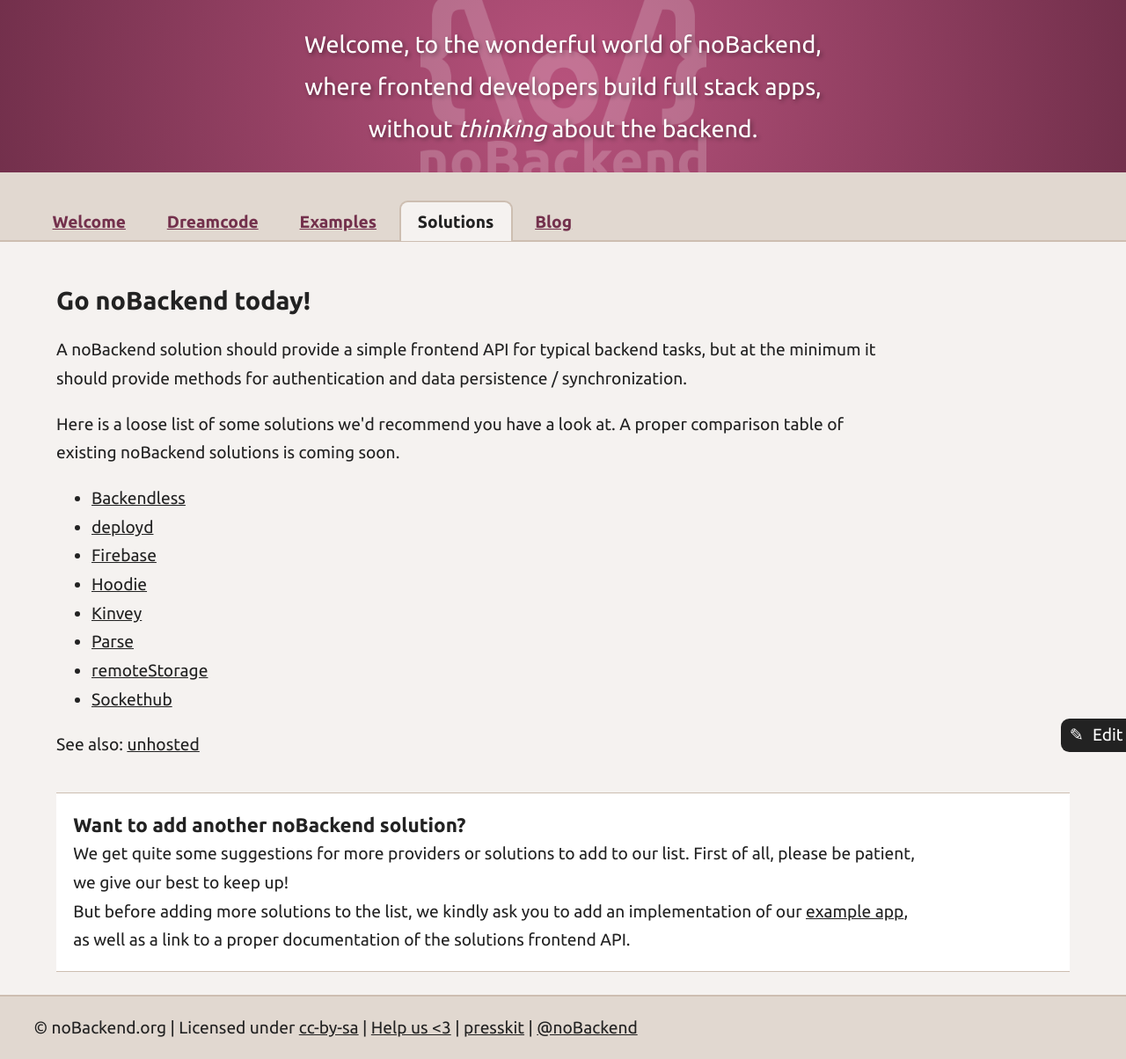
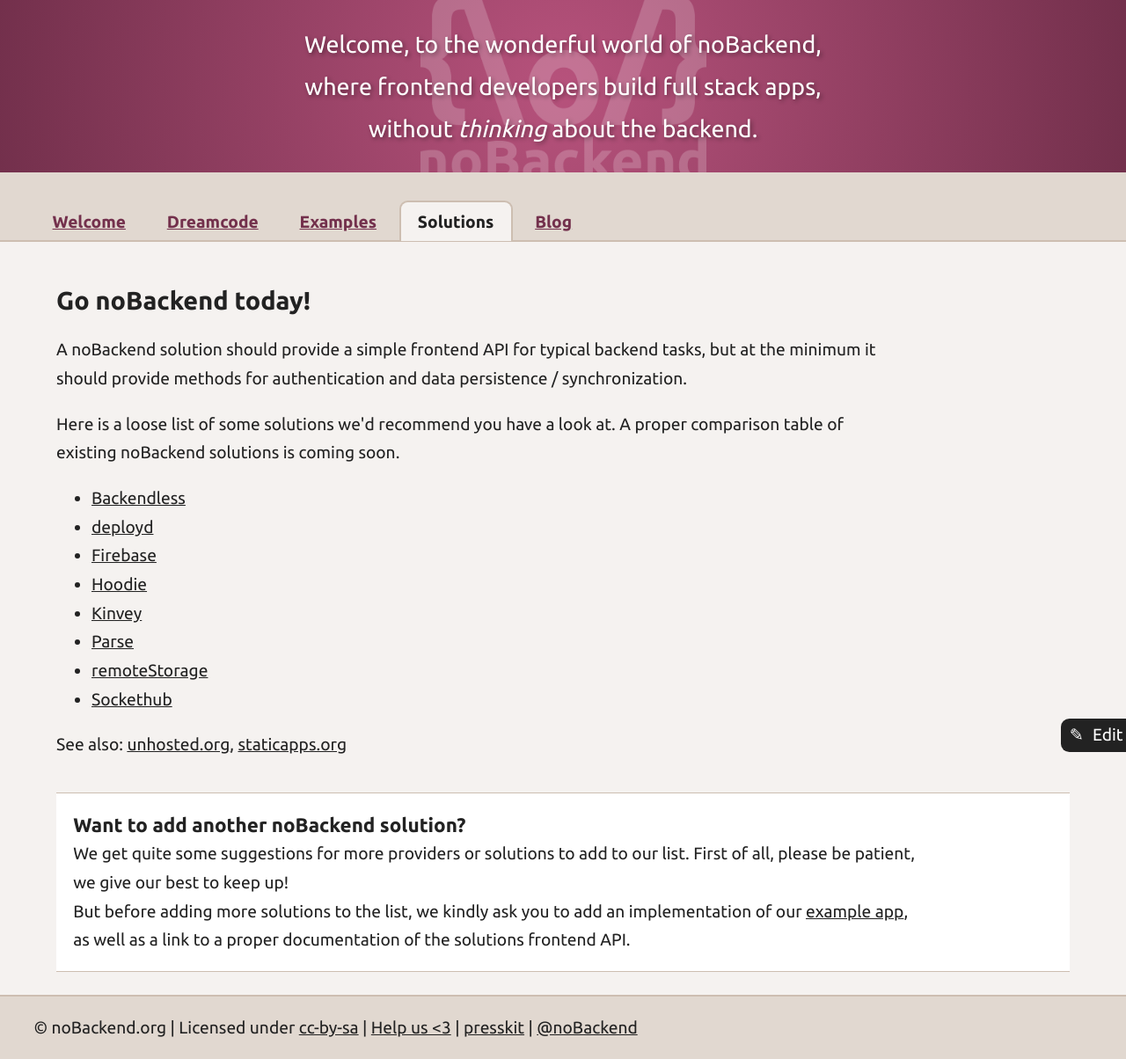
Before and after one commit to noBackend/nobackend.org, a Jekyll site: the page built from solutions.html, in a window 1280 px wide. Shown: the whole page at 88% size. Built offline with Jekyll 4.4.1, drawn with Linux system fonts in a browser that asks for light colours.

Commit message:
added staticapps.org to solutions

```diff
--- a/solutions.html
+++ b/solutions.html
@@ -31,7 +31,7 @@
 </ul>
 
 <p>
-  See also: <a href="http://unhosted.org">unhosted</a>
+  See also: <a href="http://unhosted.org">unhosted.org</a>, <a href="http://www.staticapps.org/">staticapps.org</a>
 </p>
 
 <div class="box">
```
